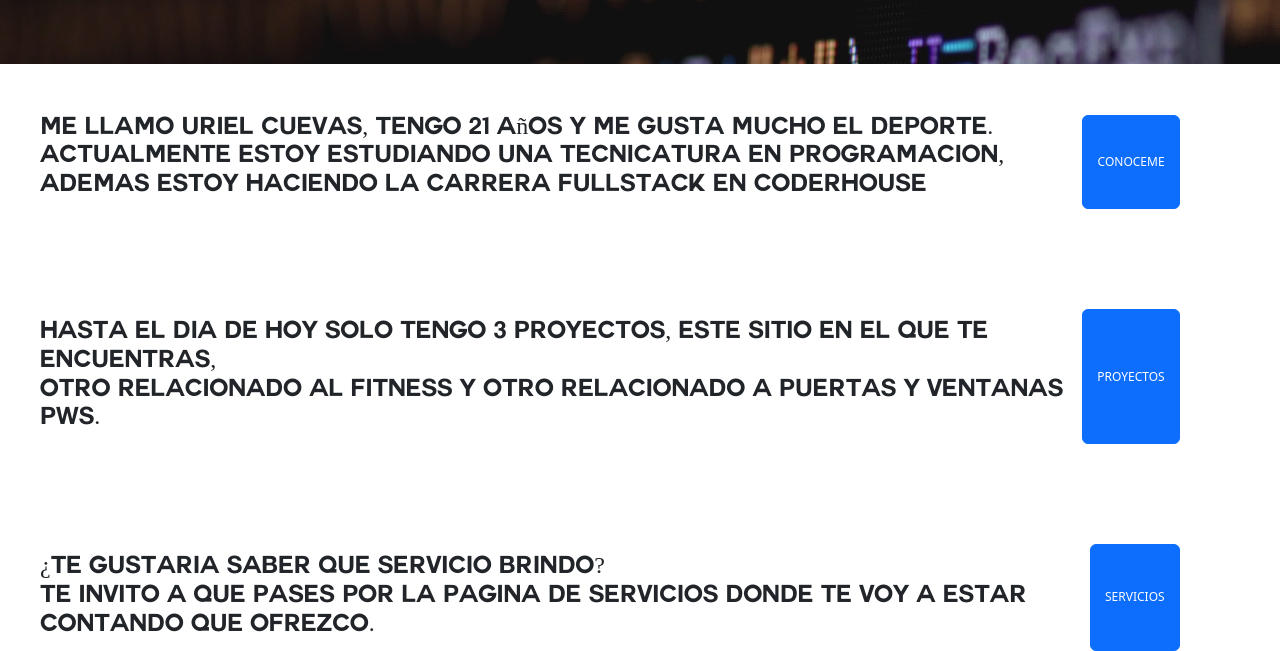
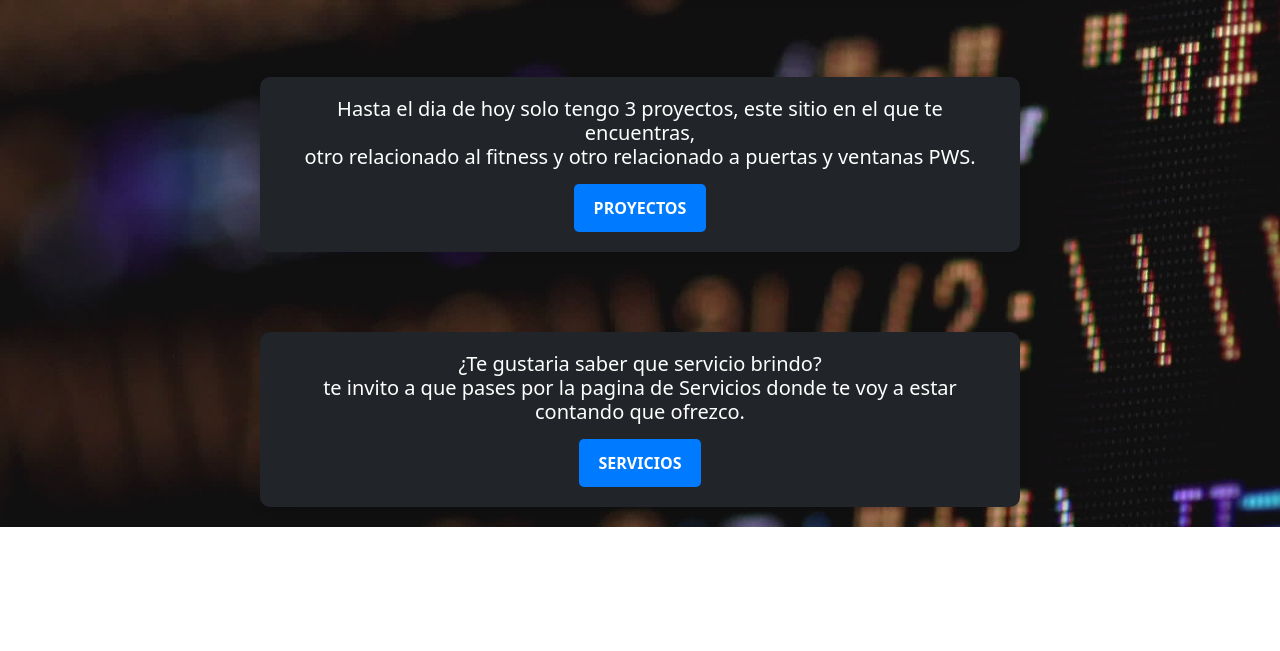
Before and after one commit to Urielcuevas/ProyectoCV-59905, a website: page index.html in a window 1280 px wide. Shown: the part 815-1466 px from the top of the page. After the commit the page ends 1342 px from the top, so only its background shows below. Drawn offline with nearby package versions, Linux system fonts and the light colour scheme.

Commit message:
sass index mixing

```diff
--- a/index.html
+++ b/index.html
@@ -49,56 +49,36 @@
     </header>
 
 <!-- cuerpo -->
-
-    <main>
-
-
-
+    <main class="index">
         <section class="section1">
-            <img src="./assets/logo/fotomia.jpg" alt="">
+            <img src="./assets/logo/fotomia.jpg" alt="Imagen de Uriel Cuevas">
         </section>
 
         <div class="titulo1">
-              <h2>UrielCuevas</h2>
+            <h2>Uriel Cuevas</h2>
         </div>
 
-        <div class="sobremi1">
-            <h3>Me llamo uriel cuevas, tengo 21 años y me gusta mucho el deporte. <br> actualmente estoy estudiando una tecnicatura en programacion,<br> ademas estoy haciendo la carrera fullstack en CoderHouse</h3>
+        <div class="contenidoindex">
+            <h4>Me llamo uriel cuevas, tengo 21 años y me gusta mucho el deporte. <br> actualmente estoy estudiando una tecnicatura en programacion,<br> ademas estoy haciendo la carrera fullstack en CoderHouse</h4>
+            <a href="./pages/Sobre-mi.html" class="boton">CONOCEME</a>
+        </div>
+        <div class="contenidoindex">
+            <h4>Hasta el dia de hoy solo tengo 3 proyectos, este sitio en el que te encuentras,<br> otro relacionado al fitness y otro relacionado a puertas y ventanas PWS. </h4>
+            <a href="./pages/Proyectos.html" class="boton">PROYECTOS</a>
+        </div>
+        <div class="contenidoindex">
+            <h4>¿Te gustaria saber que servicio brindo?<br>te invito a que pases por la pagina de Servicios donde te voy a estar contando que ofrezco.</h4>
+            <a href="./pages/Servicios.html" class="boton">SERVICIOS</a>
+        </div>
+    </main>
 
-            <button type="button" class="btn btn-primary"
-        style="--bs-btn-padding-y: .25rem; --bs-btn-padding-x: .9rem; --bs-btn-font-size: .75rem;">
-        CONOCEME
-            </button>
-        </div>
-
-        <div class="sobremi2">
-            <h3>Hasta el dia de hoy solo tengo 3 proyectos, este sitio en el que te encuentras,<br> otro relacionado al fitness y otro relacionado a puertas y ventanas PWS. </h3>
-
-            <button type="button" class="btn btn-primary"
-            style="--bs-btn-padding-y: .25rem; --bs-btn-padding-x: .9rem; --bs-btn-font-size: .75rem;">
-            PROYECTOS
-                </button>
-        </div>
-
-        <div class="sobremi3">
-            <h3>¿Te gustaria saber que servicio brindo?<br>te invito a que pases por la pagina de Servicios donde te voy a estar contando que ofrezco.</h3>
-
-            <button type="button" class="btn btn-primary"
-        style="--bs-btn-padding-y: .25rem; --bs-btn-padding-x: .9rem; --bs-btn-font-size: .75rem;">
-        SERVICIOS
-            </button>
-        </div>
-
-
-
-    </main>
 
 <!-- pie de pagina -->
 
     <footer>
-        <a href="https://api.whatsapp.com/send?phone=+54 9 11 6602-3765" class="botonwpp" target="_blank">
+            <a href="https://api.whatsapp.com/send?phone=+54 9 11 6602-3765" class="botonwpp" target="_blank">
             <img class="iconowpp" src="./assets/logosredes/WhatsApp_icon.png.webp" alt="">
-        </a>
+            </a>
     </footer>
 
 
--- /dev/null
+++ b/scss/base/_reset.scss
@@ -0,0 +1,10 @@
+*{
+    margin: 0%;
+    padding: 0%;
+    box-sizing: border-box;
+}
+
+@font-face {
+    font-family: couture;
+    src: url(../fonts/couture-bld.otf);
+}
--- a/scss/styles.scss
+++ b/scss/styles.scss
@@ -1,105 +1,99 @@
-*{
-    margin: 0%;
-    padding: 0%;
-    box-sizing: border-box;
-}
+@import url(base/_reset.scss);
 
-@font-face {
-    font-family: couture;
-    src: url(../fonts/couture-bld.otf);
-}
 
-/*BODY FONDO*/
-.principal {
+
+body.principal {
     background-image: url(../assets/fondo/4k-close-up-shot-programming-tag-code-on-pc-monitor-scroll-down-background-concept-for-programming-and-coding-web-development-video.jpg);
-    background-size: 100% 60%;
+    background-size: cover;
     background-repeat: no-repeat;
+    background-position: center;
+    height: 100%;
+    margin: 0;
+    color: rgb(255, 255, 255);
 }
 
 
-/*MAIN index*/
+.index {
+    display: flex;
+    flex-direction: column;
+    gap: 30px;
+    max-width: 800px;
+    margin: auto;
+    border-radius: 10px;
+    padding: 20px;
 
-
-.section1{
+    .section1 {
         display: flex;
         justify-content: center;
-}
-.section1 img{
+
+        img {
             width: 40vh;
             border-radius: 60%;
             margin: 10px;
-    margin-top: 80px;
+            margin-top: 40px;
+        }
     }
 
-.titulo1{
+    .titulo1 {
         display: flex;
         justify-content: center;
+        font-family: 'Couture', sans-serif;
+
+        h2 {
+            margin: 0;
+            font-size: 2.5rem;
+        }
+    }
+
+    .contenidoindex {
+    background-color: #212529;
+    border-radius: 10px;
+    padding: 20px;
+    box-shadow: 0 4px 10px rgba(0, 0, 0, 0.1);
+    transition: transform 0.3s, box-shadow 0.3s;
+    text-align: center;
+    margin-top: 50px;
+
+        .contenidoindex:hover {
+        transform: translateY(-5px);
+        box-shadow: 0 8px 20px rgba(0, 0, 0, 0.15);
+        }
+
+        h4 {
+                color: #ffffff;
+                margin: 0;
+                font-size: 20px;
+        }
+
+        .boton {
+            display: inline-block;
+            margin-top: 15px;
+            padding: 12px 20px;
+            background-color: #007BFF;
             color: white;
-    font-family: couture;
+            text-decoration: none;
+            border-radius: 5px;
+            font-weight: bold;
+            transition: background-color 0.3s, transform 0.2s;
+        }
+
+        .boton:hover {
+            background-color: #0056b3;
+            transform: scale(1.05);
+        }
 
 }
 
-/*parte sobre mi index*/
-
-.sobremi1{
-    margin-top: 30%;
-    display: flex;
-    justify-content: space-between;
 }
 
-.sobremi1 h3{
-    font-size: 3vh;
-    margin-left: 40px;
-    font-family: couture;
-}
 
-.btn {
-    margin-right: 100px;
-}
 
-/*parte proyectos index*/
 
-.sobremi2{
-    margin-top: 100px;
-    display: flex;
-    justify-content: space-between;
-}
 
-.sobremi2 h3{
-    font-size: 3vh;
-    margin: 10px;
-    margin-left: 40px;
-    font-family: couture;
-}
 
-.sobremi2 a{
-    font-size: 3vh;
-    margin: 25px;
-    margin-right: 80px;
-    font-family: couture;
-}
 
-/*parte servicios index*/
 
-.sobremi3{
-    margin-top: 100px;
-    display: flex;
-    justify-content: space-between;
-}
 
-.sobremi3 h3{
-    font-size: 3vh;
-    margin: 10px;
-    margin-left: 40px;
-    font-family: couture;
-}
-
-.sobremi3 a{
-    font-size: 3vh;
-    margin: 25px;
-    margin-right: 80px;
-    font-family: couture;
-}
 
 
 /*PROYECTOS*/
```
Also changed, not shown: css/style.css, 1 other file. Lines whose indentation alone changed are shown as unchanged.
